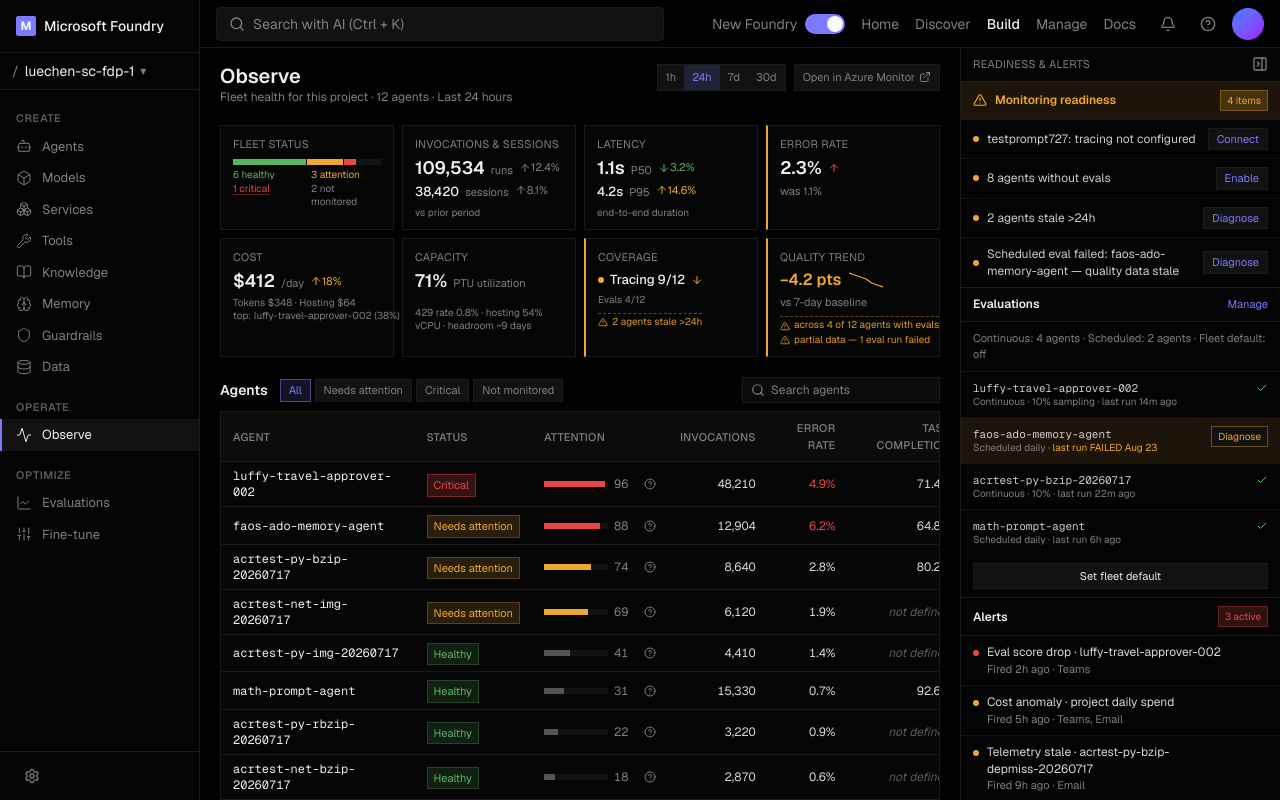
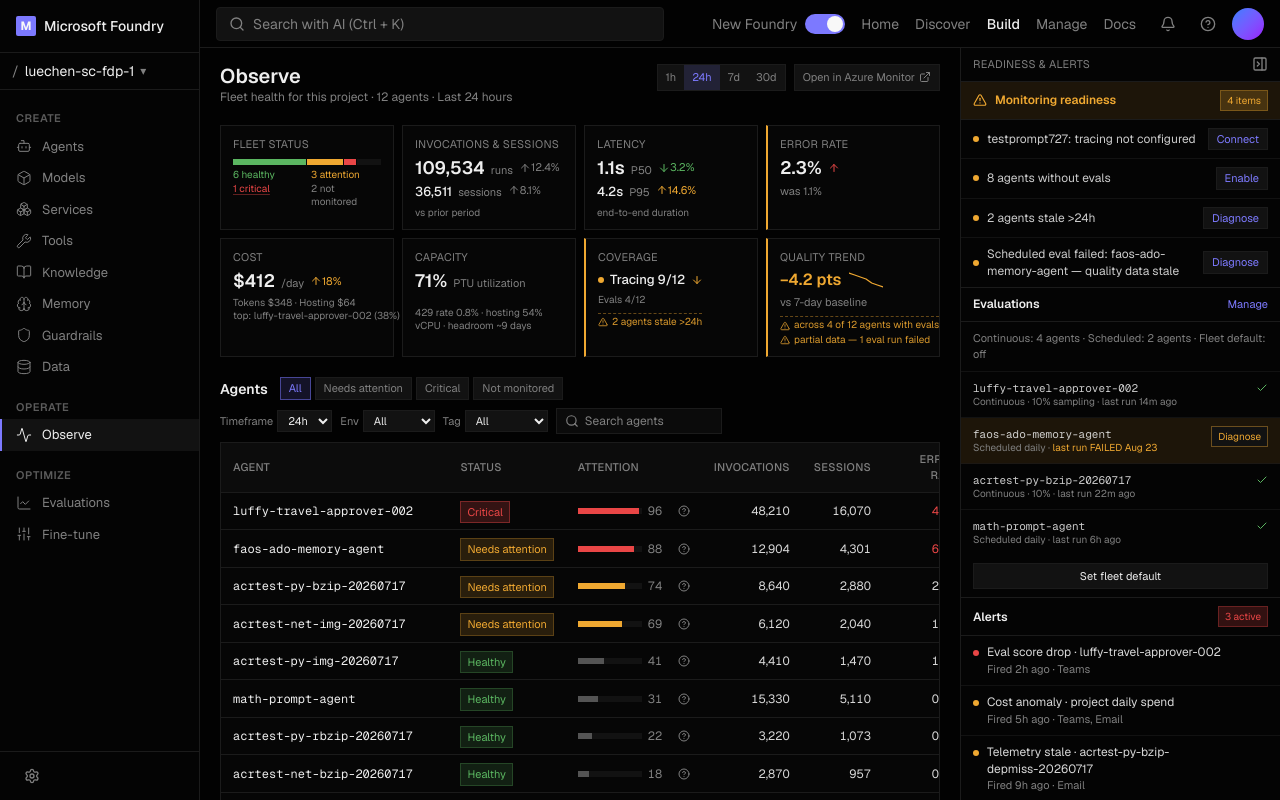
Before and after one commit to fubaduba/v0-test-suites-traces-datasets-pipelines, a Next.js app: page / in a window 1280 px wide. Built offline with nearby package versions, Linux system fonts and the light colour scheme.

Commit message:
feat: add timeframe filter to AgentTable component and update ObserveView
Co-authored-by: Filisha Shah  <51928518+fubaduba@users.noreply.github.com>

```diff
--- a/components/observe-view.tsx
+++ b/components/observe-view.tsx
@@ -125,7 +125,13 @@ export function ObserveView() {
 
             {/* Layer 2 — agent table sits above the quality and insights modules */}
             <div ref={tableRef} className="scroll-mt-4">
-              <AgentTable filter={filter} onFilterChange={setFilter} onSelectAgent={setSelectedAgent} />
+              <AgentTable
+                filter={filter}
+                onFilterChange={setFilter}
+                onSelectAgent={setSelectedAgent}
+                timeframe={timeframe}
+                onTimeframeChange={setTimeframe}
+              />
             </div>
 
             {/* Quality module — expands from the Quality trend tile */}
--- a/components/observe/agent-table.tsx
+++ b/components/observe/agent-table.tsx
@@ -5,7 +5,54 @@ import { cn } from "@/lib/utils"
 import { HelpCircle, Search } from "lucide-react"
 import { Tooltip, TooltipContent, TooltipTrigger } from "@/components/ui/tooltip"
 import { Sparkline } from "./sparkline"
-import { fleetAgents, type AgentStatus, type FleetAgent } from "@/lib/observe-data"
+import {
+  agentEnvironments,
+  fleetAgents,
+  type AgentEnvironment,
+  type AgentStatus,
+  type FleetAgent,
+} from "@/lib/observe-data"
+
+// Timeframe options mirror the page header toggle, which owns the state.
+const timeframeOptions = ["1h", "24h", "7d", "30d"] as const
+export type Timeframe = (typeof timeframeOptions)[number]
+
+// Every tag present across the fleet, for the tag filter options.
+const allTags = Array.from(new Set(fleetAgents.flatMap((agent) => agent.tags))).sort()
+
+/** Compact labelled <select> used by the environment, tag, and timeframe filters. */
+function FilterSelect({
+  label,
+  value,
+  options,
+  onChange,
+  includeAll = true,
+}: {
+  label: string
+  value: string
+  options: readonly string[]
+  onChange: (value: string) => void
+  /** Timeframe is always one concrete window, so it opts out of the "All" option. */
+  includeAll?: boolean
+}) {
+  return (
+    <label className="flex items-center gap-1 text-[11px] text-muted-foreground">
+      {label}
+      <select
+        value={value}
+        onChange={(event) => onChange(event.target.value)}
+        className="bg-secondary border border-border px-1.5 py-0.5 text-[11px] text-foreground focus:outline-none focus:border-primary/50"
+      >
+        {includeAll && <option value="all">All</option>}
+        {options.map((option) => (
+          <option key={option} value={option}>
+            {option}
+          </option>
+        ))}
+      </select>
+    </label>
+  )
+}
 
 const filters = [
   { id: "all", label: "All" },
@@ -52,10 +99,20 @@ interface AgentTableProps {
   filter: FilterId
   onFilterChange: (filter: FilterId) => void
   onSelectAgent: (agent: FleetAgent) => void
+  timeframe: Timeframe
+  onTimeframeChange: (timeframe: Timeframe) => void
 }
 
-export function AgentTable({ filter, onFilterChange, onSelectAgent }: AgentTableProps) {
+export function AgentTable({
+  filter,
+  onFilterChange,
+  onSelectAgent,
+  timeframe,
+  onTimeframeChange,
+}: AgentTableProps) {
   const [query, setQuery] = useState("")
+  const [environment, setEnvironment] = useState<AgentEnvironment | "all">("all")
+  const [tag, setTag] = useState<string>("all")
 
   const rows = useMemo(() => {
     return fleetAgents
@@ -65,9 +122,11 @@ export function AgentTable({ filter, onFilterChange, onSelectAgent }: AgentTable
         if (filter === "unmonitored") return agent.status === "unmonitored"
         return true
       })
+      .filter((agent) => environment === "all" || agent.environment === environment)
+      .filter((agent) => tag === "all" || agent.tags.includes(tag))
       .filter((agent) => agent.name.toLowerCase().includes(query.toLowerCase()))
       .sort((a, b) => b.attention - a.attention)
-  }, [filter, query])
+  }, [filter, query, environment, tag])
 
   return (
     <section className="flex flex-col gap-2">
@@ -93,6 +152,17 @@ export function AgentTable({ filter, onFilterChange, onSelectAgent }: AgentTable
           </div>
         </div>
 
+        <div className="flex flex-wrap items-center gap-2">
+          <FilterSelect
+            label="Timeframe"
+            value={timeframe}
+            options={timeframeOptions}
+            onChange={(value) => onTimeframeChange(value as Timeframe)}
+            includeAll={false}
+          />
+          <FilterSelect label="Env" value={environment} options={agentEnvironments} onChange={(value) => setEnvironment(value as AgentEnvironment | "all")} />
+          <FilterSelect label="Tag" value={tag} options={allTags} onChange={setTag} />
+
           <div className="flex items-center gap-1.5 px-2 py-1 bg-input border border-border">
             <Search className="w-3.5 h-3.5 text-muted-foreground" />
             <input
@@ -100,22 +170,25 @@ export function AgentTable({ filter, onFilterChange, onSelectAgent }: AgentTable
               onChange={(event) => setQuery(event.target.value)}
               placeholder="Search agents"
               aria-label="Search agents"
-            className="w-40 bg-transparent text-xs text-foreground placeholder:text-muted-foreground outline-none"
+              className="w-32 bg-transparent text-xs text-foreground placeholder:text-muted-foreground outline-none"
             />
+          </div>
         </div>
       </div>
 
       <div className="border border-border bg-card overflow-x-auto">
-        <table className="w-full min-w-[1180px] border-collapse">
+        <table className="w-full min-w-[1400px] border-collapse">
           <thead>
             <tr className="bg-secondary/60 text-[11px] uppercase tracking-wide text-muted-foreground">
               <th className="text-left font-medium px-3 py-2">Agent</th>
               <th className="text-left font-medium px-3 py-2">Status</th>
               <th className="text-left font-medium px-3 py-2">Attention</th>
               <th className="text-right font-medium px-3 py-2">Invocations</th>
+              <th className="text-right font-medium px-3 py-2">Sessions</th>
               <th className="text-right font-medium px-3 py-2">Error rate</th>
               <th className="text-right font-medium px-3 py-2">Task completion</th>
               <th className="text-left font-medium px-3 py-2">Quality trend</th>
+              <th className="text-right font-medium px-3 py-2">Cold start</th>
               <th className="text-right font-medium px-3 py-2">P95</th>
               <th className="text-right font-medium px-3 py-2">Cost</th>
               <th className="text-left font-medium px-3 py-2">Last deployment</th>
@@ -193,6 +266,9 @@ export function AgentTable({ filter, onFilterChange, onSelectAgent }: AgentTable
                   <td className="px-3 py-1.5 text-right text-xs tabular-nums text-foreground/90">
                     {agent.invocations.toLocaleString()}
                   </td>
+                  <td className="px-3 py-1.5 text-right text-xs tabular-nums text-foreground/90">
+                    {agent.sessions.toLocaleString()}
+                  </td>
                   <td className="px-3 py-1.5 text-right text-xs tabular-nums">
                     {agent.errorRate === null ? (
                       <span className="text-muted-foreground/60">—</span>
@@ -235,6 +311,13 @@ export function AgentTable({ filter, onFilterChange, onSelectAgent }: AgentTable
                     </div>
                   </td>
                   <td className="px-3 py-1.5 text-right text-xs tabular-nums text-foreground/90">
+                    {agent.coldStart ? (
+                      `${agent.coldStart.toLocaleString()}ms`
+                    ) : (
+                      <span className="text-muted-foreground/60">—</span>
+                    )}
+                  </td>
+                  <td className="px-3 py-1.5 text-right text-xs tabular-nums text-foreground/90">
                     {agent.p95 ? `${(agent.p95 / 1000).toFixed(2)}s` : <span className="text-muted-foreground/60">—</span>}
                   </td>
                   <td className="px-3 py-1.5 text-right text-xs tabular-nums text-foreground/90">
@@ -252,7 +335,7 @@ export function AgentTable({ filter, onFilterChange, onSelectAgent }: AgentTable
             })}
             {rows.length === 0 && (
               <tr className="border-t border-border">
-                <td colSpan={11} className="px-3 py-6 text-center text-xs text-muted-foreground">
+                <td colSpan={13} className="px-3 py-6 text-center text-xs text-muted-foreground">
                   No agents match this filter.
                 </td>
               </tr>
--- a/lib/observe-data.ts
+++ b/lib/observe-data.ts
@@ -1,4 +1,8 @@
 export type AgentStatus = "healthy" | "attention" | "critical" | "unmonitored"
+
+export type AgentEnvironment = "prod" | "staging" | "dev"
+
+export const agentEnvironments: AgentEnvironment[] = ["prod", "staging", "dev"]
 
 export interface FleetAgent {
   id: string
@@ -6,11 +10,16 @@ export interface FleetAgent {
   status: AgentStatus
   attention: number // 0-100 rank score
   attentionWhy: string
+  environment: AgentEnvironment
+  tags: string[]
   invocations: number
+  sessions: number
   errorRate: number | null
   taskCompletion: number | null
   qualityTrend: number[]
   qualityDelta: number | null
+  // Cold start in ms. 0 means no telemetry, rendered as an em dash like p95.
+  coldStart: number
   p95: number
   cost: number
   lastDeployment: string
@@ -26,11 +35,15 @@ export const fleetAgents: FleetAgent[] = [
     status: "critical",
     attention: 96,
     attentionWhy: "Groundedness −9 pts · 38% of fleet cost · shared deployment gpt4o-prod-eastus2",
+    environment: "prod",
+    tags: ["travel", "approvals", "gpt-4o"],
     invocations: 48210,
+    sessions: 16070,
     errorRate: 4.9,
     taskCompletion: 71.4,
     qualityTrend: [82, 81, 80, 78, 74, 71, 69],
     qualityDelta: -9.1,
+    coldStart: 890,
     p95: 4820,
     cost: 156.4,
     lastDeployment: "Aug 22, 14:10",
@@ -45,11 +58,15 @@ export const fleetAgents: FleetAgent[] = [
     status: "attention",
     attention: 88,
     attentionWhy: "22 invocations failed before spans emitted · recurring auth misconfiguration",
+    environment: "prod",
+    tags: ["ado", "memory"],
     invocations: 12904,
+    sessions: 4301,
     errorRate: 6.2,
     taskCompletion: 64.8,
     qualityTrend: [78, 77, 76, 74, 70, 68, 67],
     qualityDelta: -7.4,
+    coldStart: 1240,
     p95: 3910,
     cost: 61.2,
     lastDeployment: "Aug 21, 09:02",
@@ -64,11 +81,15 @@ export const fleetAgents: FleetAgent[] = [
     status: "attention",
     attention: 74,
     attentionWhy: "Groundedness −6 pts · shares deployment gpt4o-prod-eastus2",
+    environment: "staging",
+    tags: ["acrtest", "python"],
     invocations: 8640,
+    sessions: 2880,
     errorRate: 2.8,
     taskCompletion: 80.2,
     qualityTrend: [86, 85, 85, 83, 81, 80, 80],
     qualityDelta: -6.0,
+    coldStart: 620,
     p95: 2240,
     cost: 38.9,
     lastDeployment: "Aug 22, 14:10",
@@ -84,11 +105,15 @@ export const fleetAgents: FleetAgent[] = [
     // token anomaly — see insight-tokens
     attention: 69,
     attentionWhy: "Tokens/run 4.1× baseline since v12 · +$61/day",
+    environment: "staging",
+    tags: ["acrtest", "dotnet"],
     invocations: 6120,
+    sessions: 2040,
     errorRate: 1.9,
     taskCompletion: null,
     qualityTrend: [74, 74, 75, 75, 74, 74, 73],
     qualityDelta: -0.8,
+    coldStart: 1580,
     p95: 5310,
     cost: 84.7,
     lastDeployment: "Aug 23, 18:44",
@@ -103,11 +128,15 @@ export const fleetAgents: FleetAgent[] = [
     status: "healthy",
     attention: 31,
     attentionWhy: "P95 latency regression resolved Aug 23 after prompt rollback",
+    environment: "prod",
+    tags: ["math", "prompt"],
     invocations: 15330,
+    sessions: 5110,
     errorRate: 0.7,
     taskCompletion: 92.6,
     qualityTrend: [88, 86, 83, 82, 88, 91, 92],
     qualityDelta: 3.9,
+    coldStart: 310,
     p95: 1180,
     cost: 21.4,
     lastDeployment: "Aug 23, 07:15",
@@ -122,11 +151,15 @@ export const fleetAgents: FleetAgent[] = [
     status: "unmonitored",
     attention: 0,
     attentionWhy: "No signal — tracing not configured",
+    environment: "dev",
+    tags: ["sandbox"],
     invocations: 0,
+    sessions: 0,
     errorRate: null,
     taskCompletion: null,
     qualityTrend: [],
     qualityDelta: null,
+    coldStart: 0,
     p95: 0,
     cost: 0,
     lastDeployment: "Aug 12, 11:30",
@@ -140,11 +173,15 @@ export const fleetAgents: FleetAgent[] = [
     status: "healthy",
     attention: 41,
     attentionWhy: "Error rate within baseline · no evals configured",
+    environment: "staging",
+    tags: ["acrtest", "python"],
     invocations: 4410,
+    sessions: 1470,
     errorRate: 1.4,
     taskCompletion: null,
     qualityTrend: [80, 79, 79, 78, 77, 77, 76],
     qualityDelta: -3.2,
+    coldStart: 740,
     p95: 2890,
     cost: 12.8,
     lastDeployment: "Aug 20, 16:02",
@@ -159,11 +196,15 @@ export const fleetAgents: FleetAgent[] = [
     status: "healthy",
     attention: 22,
     attentionWhy: "Stable across all monitored signals",
+    environment: "staging",
+    tags: ["acrtest", "python"],
     invocations: 3220,
+    sessions: 1073,
     errorRate: 0.9,
     taskCompletion: null,
     qualityTrend: [84, 84, 85, 85, 84, 85, 85],
     qualityDelta: 0.6,
+    coldStart: 450,
     p95: 1520,
     cost: 9.6,
     lastDeployment: "Aug 19, 10:41",
@@ -177,11 +218,15 @@ export const fleetAgents: FleetAgent[] = [
     status: "healthy",
     attention: 18,
     attentionWhy: "Stable across all monitored signals",
+    environment: "staging",
+    tags: ["acrtest", "dotnet"],
     invocations: 2870,
+    sessions: 957,
     errorRate: 0.6,
     taskCompletion: null,
     qualityTrend: [83, 83, 84, 84, 84, 84, 85],
     qualityDelta: 1.1,
+    coldStart: 420,
     p95: 1340,
     cost: 8.2,
     lastDeployment: "Aug 18, 13:20",
@@ -195,11 +240,15 @@ export const fleetAgents: FleetAgent[] = [
     status: "healthy",
     attention: 14,
     attentionWhy: "Stable across all monitored signals",
+    environment: "staging",
+    tags: ["acrtest", "dotnet"],
     invocations: 1940,
+    sessions: 647,
     errorRate: 0.5,
     taskCompletion: null,
     qualityTrend: [85, 85, 85, 86, 86, 86, 86],
     qualityDelta: 0.9,
+    coldStart: 390,
     p95: 1210,
     cost: 6.4,
     lastDeployment: "Aug 18, 13:20",
@@ -213,11 +262,15 @@ export const fleetAgents: FleetAgent[] = [
     status: "unmonitored",
     attention: 0,
     attentionWhy: "Telemetry stale — last span 31h ago",
+    environment: "dev",
+    tags: ["acrtest", "python"],
     invocations: 210,
+    sessions: 70,
     errorRate: null,
     taskCompletion: null,
     qualityTrend: [],
     qualityDelta: null,
+    coldStart: 0,
     p95: 0,
     cost: 1.1,
     lastDeployment: "Aug 15, 08:55",
@@ -231,11 +284,15 @@ export const fleetAgents: FleetAgent[] = [
     status: "healthy",
     attention: 11,
     attentionWhy: "Stable across all monitored signals",
+    environment: "prod",
+    tags: ["ado", "skills"],
     invocations: 5680,
+    sessions: 1893,
     errorRate: 0.4,
     taskCompletion: 89.1,
     qualityTrend: [87, 87, 88, 88, 88, 89, 89],
     qualityDelta: 1.4,
+    coldStart: 480,
     p95: 1490,
     cost: 11.3,
     lastDeployment: "Aug 21, 09:02",
@@ -250,15 +307,17 @@ export interface FleetMetric {
   deltaPct: number
 }
 
-// Fleet-wide volume. Invocations are summed from the table so the tile and the
-// agent rows can never disagree. Sessions are stored explicitly because they
-// are not tracked per agent.
+// Fleet-wide volume. Both totals are summed from the agent rows so the KPI
+// tile and the table can never disagree.
 export const fleetVolume: { invocations: FleetMetric; sessions: FleetMetric } = {
   invocations: {
     value: fleetAgents.reduce((total, agent) => total + agent.invocations, 0),
     deltaPct: 12.4,
   },
-  sessions: { value: 38420, deltaPct: 8.1 },
+  sessions: {
+    value: fleetAgents.reduce((total, agent) => total + agent.sessions, 0),
+    deltaPct: 8.1,
+  },
 }
 
 // End-to-end duration across the fleet. Stored as explicit fleet-level figures
```
Lines whose indentation alone changed are shown as unchanged.
